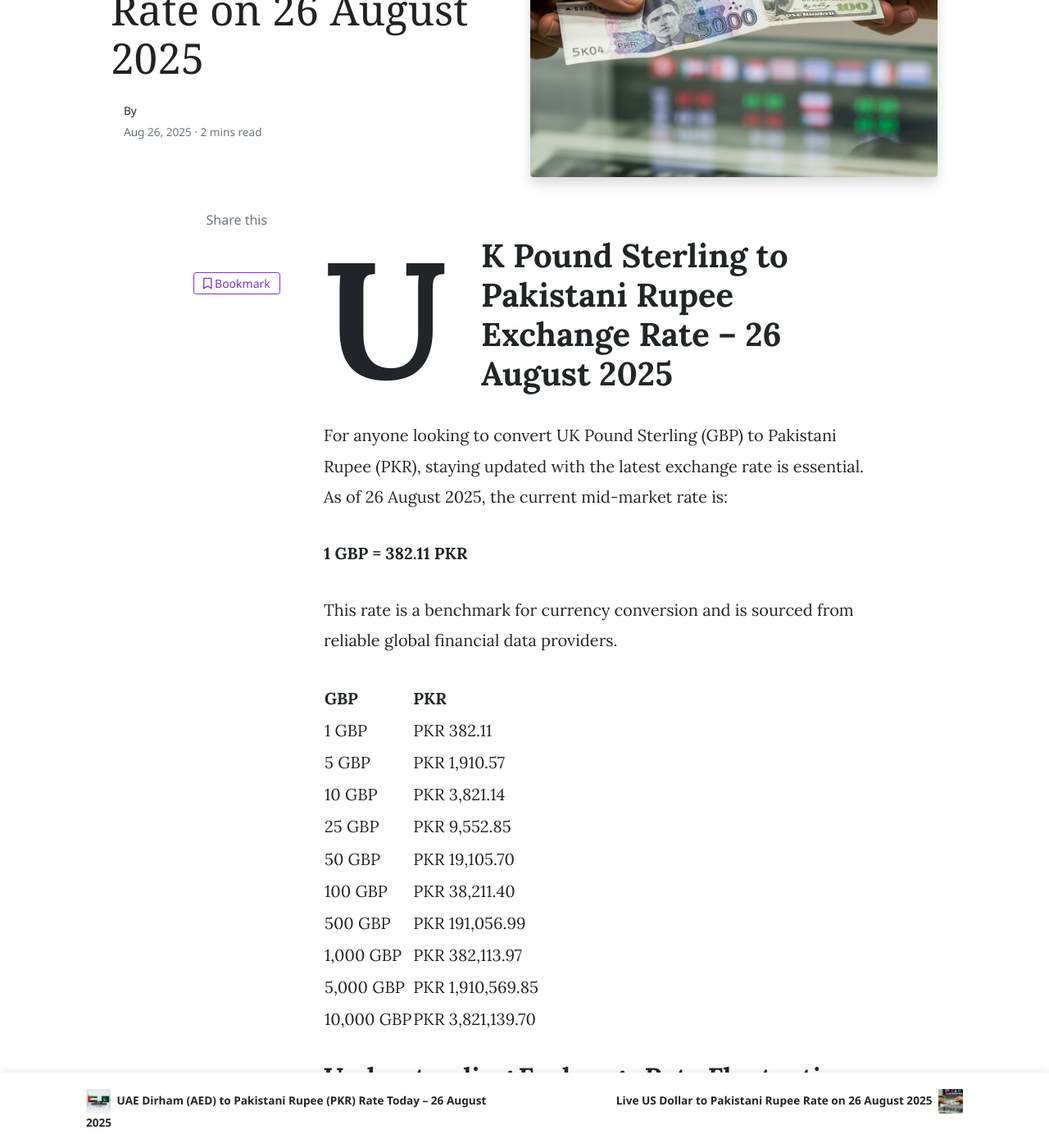
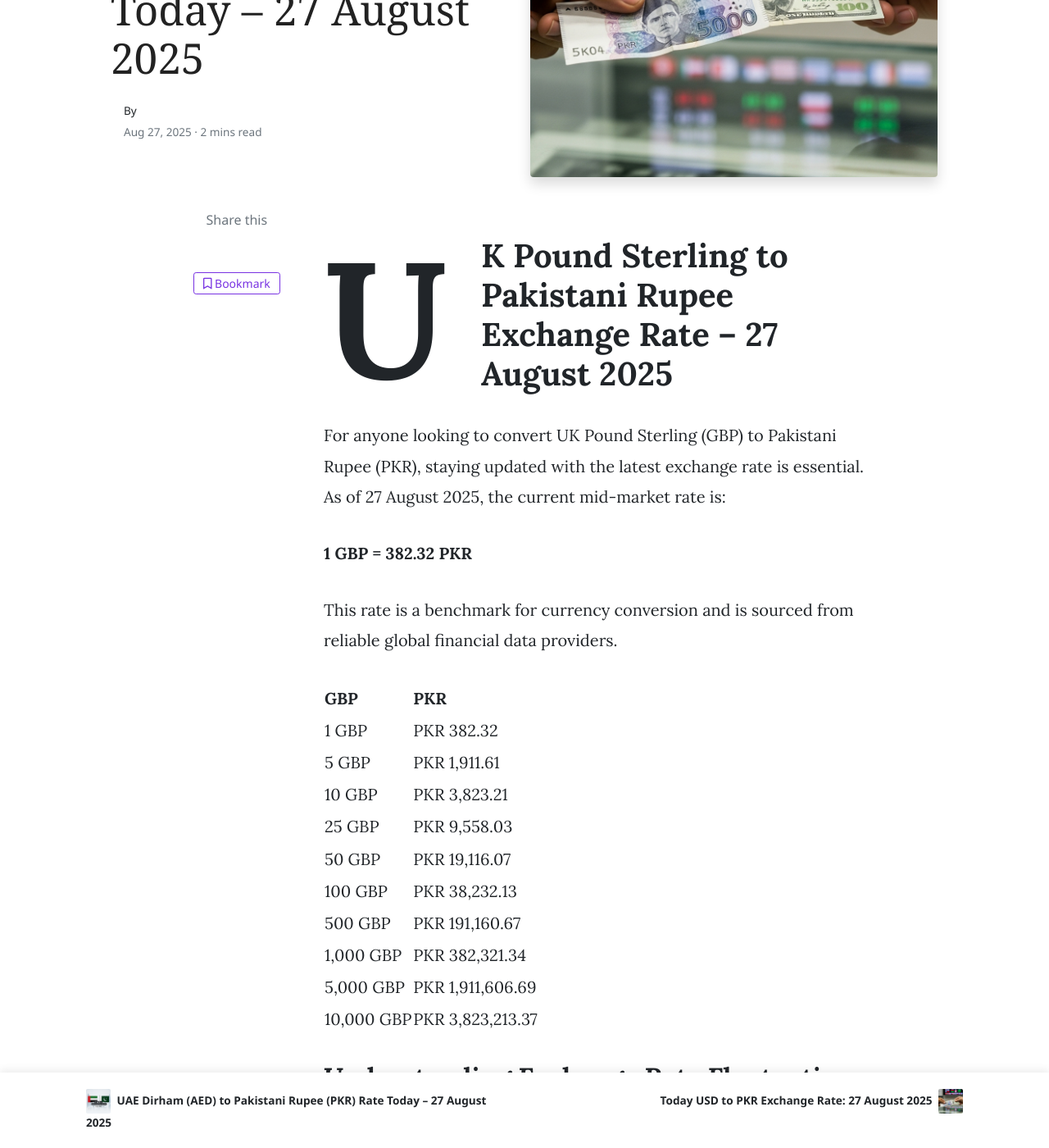
Before and after one commit to mlcom/mlcom.github.io, a Jekyll site: the page built from _posts/2025-08-27-today-uk-pound-sterling-to-pkr-exchange-rate-august-2025-prices-updated-gbp-to-pkr.md, in a window 1280 px wide and 1400 px high, scrolled down 870 px. Shown: the whole window at 82% size. Built offline with Jekyll 4.4.1, drawn with Linux system fonts in a browser that asks for light colours; nearby versions of some CDN libraries; comment, search, counter and statistics services are not loaded; some of the changed text lies outside the part shown.

Commit message:
Automated: Update currency rates and generate daily posts

```diff
--- a/_posts/2025-08-26-today-uae-dirham-to-pkr-exchange-rate-august-2025-prices-updated-aed-to-pkr.md
+++ b/_posts/2025-08-27-today-uae-dirham-to-pkr-exchange-rate-august-2025-prices-updated-aed-to-pkr.md
@@ -1,15 +1,15 @@
 ---
 layout: post
-title:  'UAE Dirham (AED) to Pakistani Rupee (PKR) Rate Today – 26 August 2025'
+title:  'UAE Dirham (AED) to Pakistani Rupee (PKR) Rate Today – 27 August 2025'
 author: jane
 categories: [ aed-to-pkr ]
 image: assets/images/aed-to-pkr-rate-today.jpg
 tags: ['AED to PKR', 'UAE Dirham to Pakistani Rupee', 'dubai dirham to pkr', 'dirham rate in pakistan today', 'uae exchange rate pakistan']
 ---
 
-# UAE Dirham to Pakistani Rupee Exchange Rate – 26 August 2025
+# UAE Dirham to Pakistani Rupee Exchange Rate – 27 August 2025
 
-For anyone looking to convert UAE Dirham (AED) to Pakistani Rupee (PKR), staying updated with the latest exchange rate is essential. As of 26 August 2025, the current mid-market rate is:
+For anyone looking to convert UAE Dirham (AED) to Pakistani Rupee (PKR), staying updated with the latest exchange rate is essential. As of 27 August 2025, the current mid-market rate is:
 
 **1 AED = 77.23 PKR**
 
@@ -19,14 +19,14 @@ This rate is a benchmark for currency conversion and is sourced from reliable gl
 | --- | --- |
 | 1 AED | PKR 77.23 |
 | 5 AED | PKR 386.17 |
-| 10 AED | PKR 772.34 |
-| 25 AED | PKR 1,930.86 |
-| 50 AED | PKR 3,861.72 |
-| 100 AED | PKR 7,723.44 |
-| 500 AED | PKR 38,617.18 |
-| 1,000 AED | PKR 77,234.36 |
-| 5,000 AED | PKR 386,171.82 |
-| 10,000 AED | PKR 772,343.64 |
+| 10 AED | PKR 772.35 |
+| 25 AED | PKR 1,930.87 |
+| 50 AED | PKR 3,861.73 |
+| 100 AED | PKR 7,723.46 |
+| 500 AED | PKR 38,617.32 |
+| 1,000 AED | PKR 77,234.64 |
+| 5,000 AED | PKR 386,173.18 |
+| 10,000 AED | PKR 772,346.36 |
 
 
 ## Understanding Exchange Rate Fluctuations
--- a/_posts/2025-08-26-today-uk-pound-sterling-to-pkr-exchange-rate-august-2025-prices-updated-gbp-to-pkr.md
+++ b/_posts/2025-08-27-today-uk-pound-sterling-to-pkr-exchange-rate-august-2025-prices-updated-gbp-to-pkr.md
@@ -1,32 +1,32 @@
 ---
 layout: post
-title:  'Live UK Pound Sterling to Pakistani Rupee Rate on 26 August 2025'
+title:  'UK Pound Sterling (GBP) to Pakistani Rupee (PKR) Rate Today – 27 August 2025'
 author: john
 categories: [ gbp-to-pkr ]
 image: assets/images/usd-to-pkr-rate-today.jpg
 tags: ['GBP to PKR', 'UK Pound to Pakistani Rupee', 'pound rate in pakistan', 'great britain pound to pkr', 'uk to pakistan money transfer']
 ---
 
-# UK Pound Sterling to Pakistani Rupee Exchange Rate – 26 August 2025
+# UK Pound Sterling to Pakistani Rupee Exchange Rate – 27 August 2025
 
-For anyone looking to convert UK Pound Sterling (GBP) to Pakistani Rupee (PKR), staying updated with the latest exchange rate is essential. As of 26 August 2025, the current mid-market rate is:
+For anyone looking to convert UK Pound Sterling (GBP) to Pakistani Rupee (PKR), staying updated with the latest exchange rate is essential. As of 27 August 2025, the current mid-market rate is:
 
-**1 GBP = 382.11 PKR**
+**1 GBP = 382.32 PKR**
 
 This rate is a benchmark for currency conversion and is sourced from reliable global financial data providers.
 
 | GBP | PKR |
 | --- | --- |
-| 1 GBP | PKR 382.11 |
-| 5 GBP | PKR 1,910.57 |
-| 10 GBP | PKR 3,821.14 |
-| 25 GBP | PKR 9,552.85 |
-| 50 GBP | PKR 19,105.70 |
-| 100 GBP | PKR 38,211.40 |
-| 500 GBP | PKR 191,056.99 |
-| 1,000 GBP | PKR 382,113.97 |
-| 5,000 GBP | PKR 1,910,569.85 |
-| 10,000 GBP | PKR 3,821,139.70 |
+| 1 GBP | PKR 382.32 |
+| 5 GBP | PKR 1,911.61 |
+| 10 GBP | PKR 3,823.21 |
+| 25 GBP | PKR 9,558.03 |
+| 50 GBP | PKR 19,116.07 |
+| 100 GBP | PKR 38,232.13 |
+| 500 GBP | PKR 191,160.67 |
+| 1,000 GBP | PKR 382,321.34 |
+| 5,000 GBP | PKR 1,911,606.69 |
+| 10,000 GBP | PKR 3,823,213.37 |
 
 
 ## Understanding Exchange Rate Fluctuations
@@ -45,7 +45,7 @@ This depends on your personal needs. If the Pound is currently strong against th
 
 ### How much is 100 Pounds in Pakistani Rupees?
 
-Based on the live mid-market rate, 100 UK Pound Sterling equals **382,113.97** Pakistani Rupees. The final amount may vary based on the service provider's rate and fees.
+Based on the live mid-market rate, 100 UK Pound Sterling equals **382,321.34** Pakistani Rupees. The final amount may vary based on the service provider's rate and fees.
 
 
 
--- a/_posts/2025-08-26-today-us-dollar-to-pkr-exchange-rate-august-2025-prices-updated-usd-to-pkr.md
+++ b/_posts/2025-08-27-today-us-dollar-to-pkr-exchange-rate-august-2025-prices-updated-usd-to-pkr.md
@@ -1,15 +1,15 @@
 ---
 layout: post
-title:  'Live US Dollar to Pakistani Rupee Rate on 26 August 2025'
+title:  'Today USD to PKR Exchange Rate: 27 August 2025'
 author: jane
 categories: [ usd-to-pkr ]
 image: assets/images/usd-to-pkr-rate-today.jpg
 tags: ['USD to PKR', 'US Dollar to Pakistani Rupee', 'dollar rate in pakistan', 'today dollar rate open market', 'usa to pakistan dollar rate']
 ---
 
-# US Dollar to Pakistani Rupee Exchange Rate – 26 August 2025
+# US Dollar to Pakistani Rupee Exchange Rate – 27 August 2025
 
-For anyone looking to convert US Dollar (USD) to Pakistani Rupee (PKR), staying updated with the latest exchange rate is essential. As of 26 August 2025, the current mid-market rate is:
+For anyone looking to convert US Dollar (USD) to Pakistani Rupee (PKR), staying updated with the latest exchange rate is essential. As of 27 August 2025, the current mid-market rate is:
 
 **1 USD = 283.64 PKR**
 
@@ -19,14 +19,14 @@ This rate is a benchmark for currency conversion and is sourced from reliable gl
 | --- | --- |
 | 1 USD | PKR 283.64 |
 | 5 USD | PKR 1,418.22 |
-| 10 USD | PKR 2,836.43 |
-| 25 USD | PKR 7,091.08 |
-| 50 USD | PKR 14,182.16 |
-| 100 USD | PKR 28,364.32 |
-| 500 USD | PKR 141,821.60 |
-| 1,000 USD | PKR 283,643.20 |
-| 5,000 USD | PKR 1,418,216.00 |
-| 10,000 USD | PKR 2,836,432.00 |
+| 10 USD | PKR 2,836.44 |
+| 25 USD | PKR 7,091.11 |
+| 50 USD | PKR 14,182.21 |
+| 100 USD | PKR 28,364.42 |
+| 500 USD | PKR 141,822.10 |
+| 1,000 USD | PKR 283,644.20 |
+| 5,000 USD | PKR 1,418,221.00 |
+| 10,000 USD | PKR 2,836,442.00 |
 
 
 ## Understanding Exchange Rate Fluctuations
```
Also changed, not shown: other parts of _posts/2025-08-27-today-uae-dirham-to-pkr-exchange-rate-august-2025-prices-updated-aed-to-pkr.md (+1 -1 lines), other parts of _posts/2025-08-27-today-us-dollar-to-pkr-exchange-rate-august-2025-prices-updated-usd-to-pkr.md (+1 -1 lines), _data/rates.yml (+141 -141 lines), _posts/2025-08-27-today-saudi-riyal-to-pkr-exchange-rate-august-2025-prices-updated-sar-to-pkr.md (renamed from _posts/2025-08-26-today-saudi-riyal-to-pkr-exchange-rate-august-2025-prices-updated-sar-to-pkr.md, +11 -11 lines).
